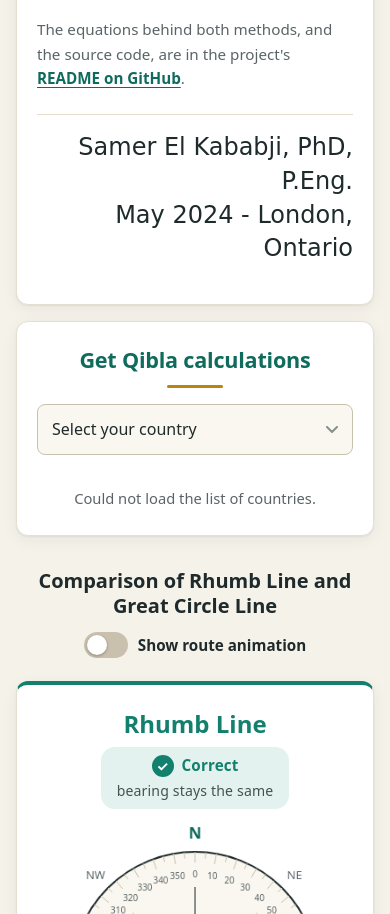
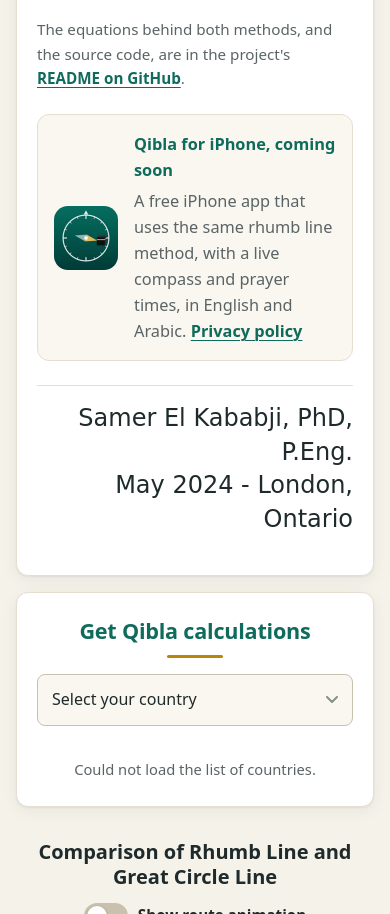
Before and after one commit to skababji/qibla_site, a plain HTML site: page web/index.html in a window 390 px wide. Shown: the part 1732-2646 px from the top of the page. Drawn offline with nearby package versions, Linux system fonts and the light colour scheme; no server answers; a web font is replaced by a local one.

Commit message:
Add an iPhone app section (EN and AR) and tidy the privacy page headings
The app isn't published yet; a TODO marks where the App Store badge goes.

Co-Authored-By: Claude Opus 5.5 <noreply@anthropic.com>

```diff
--- a/web/index.html
+++ b/web/index.html
@@ -31,6 +31,16 @@
                 <p>It is essential to emphasize that neither great circle nor rhumb line calculations are necessary for determining the Qibla direction in North America. In Shariah, regardless of one's location on Earth, there is never a requirement for knowledge of geometry to ascertain the Qibla direction. However, if someone chooses to use such mathematical constructs, they should ensure that their calculations align with the original Shariah frame of reference. In the end, as the British statistician George Box put it, <q>all models are wrong, but some are useful</q>, so make sure the model you use is a useful one!</p>
 
                 <p class="readme-link">The equations behind both methods, and the source code, are in the project's <a href="https://github.com/skababji/qibla_site#readme" target="_blank" rel="noopener">README on GitHub</a>.</p>
+
+                <div class="app-promo">
+                    <img src="static/app-icon.png" width="64" height="64" alt="Qibla app icon">
+                    <div>
+                        <p class="app-promo-title">Qibla for iPhone, coming soon</p>
+                        <p>A free iPhone app that uses the same rhumb line method, with a live compass and prayer times, in English and Arabic. <a href="privacy/">Privacy policy</a></p>
+                        <!-- TODO: add the "Download on the App Store" badge and link here once the app is published. -->
+                    </div>
+                </div>
+
 
                 <p class="freestyle-element" id="signature">Samer El Kababji, PhD, P.Eng. <br>May 2024  - London, Ontario</p>
             </div>
--- a/web/static/styles.css
+++ b/web/static/styles.css
@@ -913,3 +913,40 @@ dialog.popup-article {
         padding: 24px 20px 20px;
     }
 }
+
+/* ---------- iPhone app promo ---------- */
+.app-promo {
+    display: flex;
+    align-items: center;
+    gap: 16px;
+    margin: 24px 0;
+    padding: 16px;
+    background: var(--surface-2);
+    border: 1px solid var(--line);
+    border-radius: var(--radius);
+}
+
+.app-promo img {
+    flex: none;
+    width: 64px;
+    height: 64px;
+    border-radius: 14px;
+}
+
+.app-promo p {
+    margin: 0;
+}
+
+.app-promo-title {
+    font-weight: 600;
+    color: var(--accent);
+    margin-bottom: 4px !important;
+}
+
+/* ---------- Privacy policy pages ---------- */
+.policy h2 {
+    font-size: 1.15rem;
+    text-align: start;
+    color: var(--accent);
+    margin: 28px 0 8px;
+}
```
Also changed, not shown: web/ar/index.html (+10 -0 lines), web/ar/privacy/index.html (+1 -1 lines), web/privacy/index.html (+1 -1 lines), web/static/app-icon.png (added), 1 other file.
